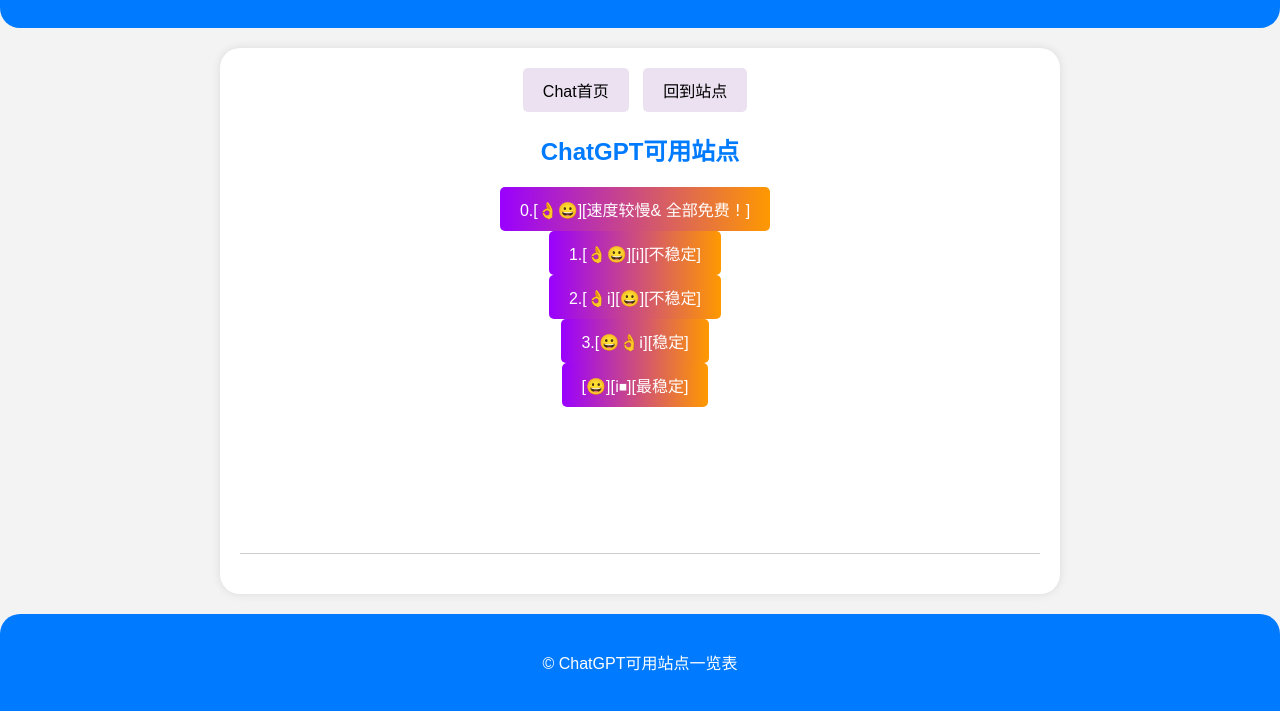
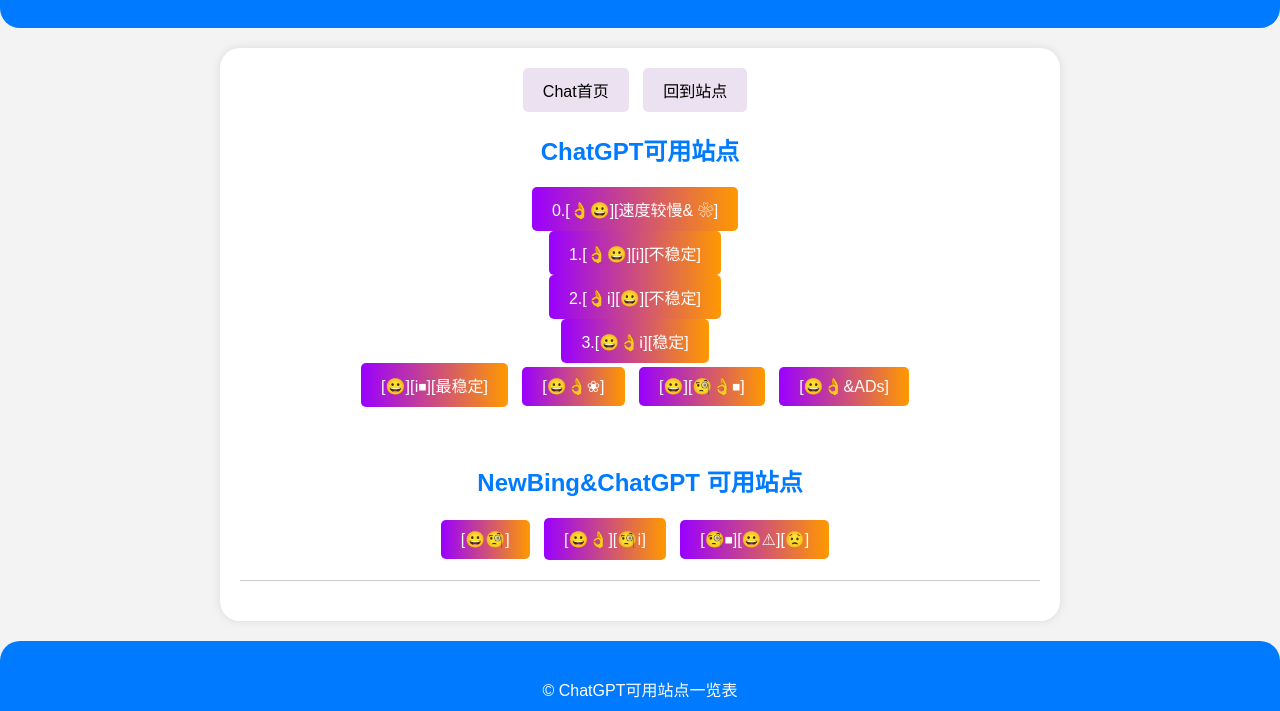
Before and after one commit to zkr303/zkr303.github.io, a plain HTML site: page index.html in a window 1280 px wide. Shown: the part 101-812 px from the top of the page. Drawn offline with Linux system fonts and the light colour scheme.

Commit message:
Add files via upload

```diff
--- a/index.html
+++ b/index.html
@@ -206,7 +206,7 @@
 	</head>
 	<body>
 		<!-- Marquee for scrolling message -->
-<div class="marquee">标记“👌”的是可用GPT4，“😀”为免费，“ℹ”则需要一定充值，“⏹”则需要充值token</div>
+<div class="marquee">标记“👌”的是可用GPT4，“😀”为免费，❀则可以无限次使用PLUS&GPT-4o, ℹ”则需要一定充值，“⏹”则需要充值token，🧐为newbing,⚠为需要openai账号或API，😟则需要霍格沃兹环境。</div>
 		<!--以上《/style》以上为核心css，别动！-->
 		<header>
 			<h1>ChatGPT可用站点</h1>
@@ -220,7 +220,7 @@
 				<a class="button2" href="https://aszhangker.github.io/">回到站点</a>
 				<section class="about-me">
 					<h2>ChatGPT可用站点</h2>
-					<a class="button1" href="https://chatgptplus.cn/">0.[👌😀][速度较慢& 全部免费！]</a>
+					<a class="button1" href="https://chatgptplus.cn/">0.[👌😀][速度较慢& ❀]</a>
 					<br>
 					<a class="button1" href="https://site.easygpt.work/">1.[👌😀][ℹ][不稳定]</a>
 					<br>
@@ -229,15 +229,17 @@
 					<a class="button1" href="https://chat.tinycms.xyz:3002/">3.[😀👌ℹ][稳定]</a>
 					<br>
 					<a class="button1" href="https://chat.openai.com">[😀][ℹ⏹][最稳定]</a>
+					<a class="button1" href="https://share.freegpts.org/list">[😀👌❀]</a>
+					<a class="button1" href="https://5ptmlz.aitianhu1.top/#/chat/1002">[😀][🧐👌⏹]</a>
+					<a class="button1" href="https://chatgptchatapp.com/#">[😀👌&ADs]</a>
 					<br>
 					<br>
 					<br>
-					<br>
-					<br>
-					<br>
-					<br>
-					<br>
-					</section>
+					<h2>NewBing&ChatGPT 可用站点</h2>
+					<a class="button1" href="https://bing.osunion.top/web/?showconv=1#/">[😀🧐]</a>
+					<a class="button1" href="https://bingapi.b1ng.chat/#/chat">[😀👌][🧐ℹ]</a>
+					<a class="button1" href="https://aitopk.com/">[🧐⏹][😀⚠][😟]</a>
+				</section>
 		</div>
 		<footer>
 			<p>&copy; ChatGPT可用站点一览表</p>
```
